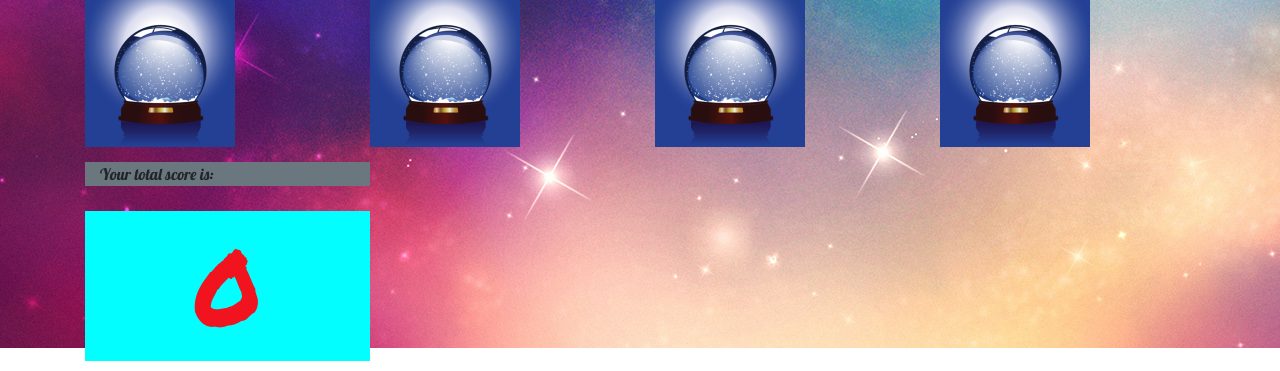
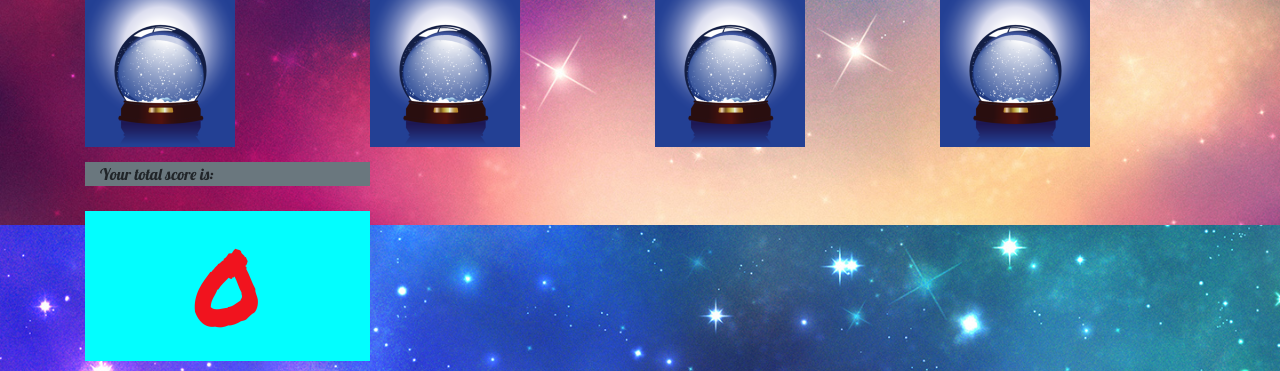
Before and after one commit to NathanNovak/unit-4-game, a plain HTML site: page index.html in a window 1280 px wide. Shown: the part 575-946 px from the top of the page. Drawn offline with nearby package versions, Linux system fonts and the light colour scheme.

Commit message:
fixed background with for device size

```diff
--- a/assets/CSS/style.css
+++ b/assets/CSS/style.css
@@ -1,7 +1,14 @@
-.body{
-    background: url(../Images/star\ background.jpeg) no-repeat center center fixed;
+.body, html{
     font-family: 'Lobster', cursive;
-
+    height: 100%;
+}
+.bg{
+    background: url(../Images/star\ background.jpeg) center center fixed;
+    height: 100%;
+    width: 100%;
+    background-size: cover;
+    background-repeat: no-repeat;
+    background-position: center;
 }
 .header{
     background-color: rgb(199,154,110);
--- a/index.html
+++ b/index.html
@@ -24,7 +24,7 @@
     <link rel="stylesheet" type="text/css" media="screen" href="assets/CSS/style.css" />
 </head>
 
-<body class="body">
+<body class="body bg">
     <div class="container">
         <div class="row">
             <div class="header col-md-6">
```
